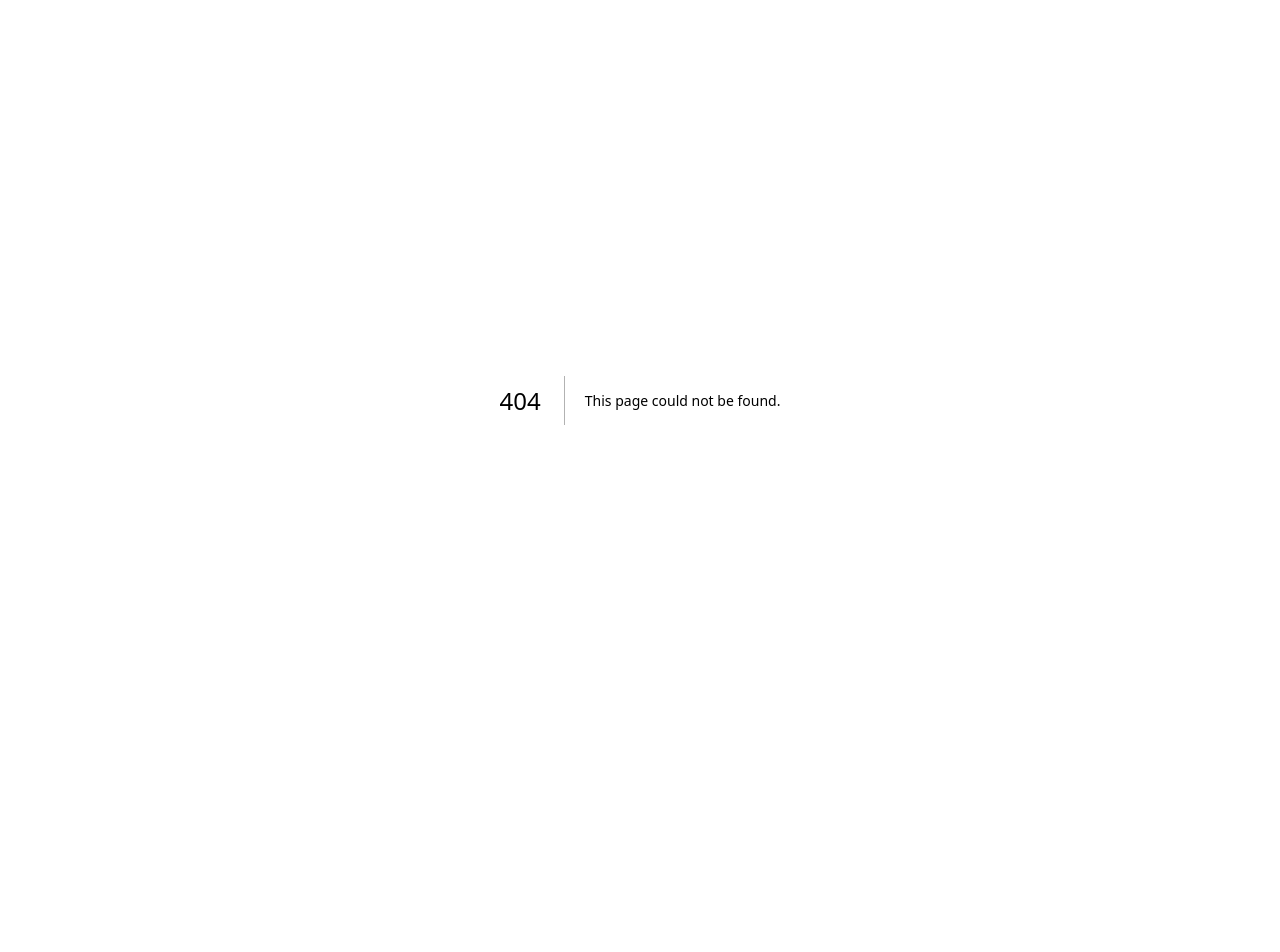
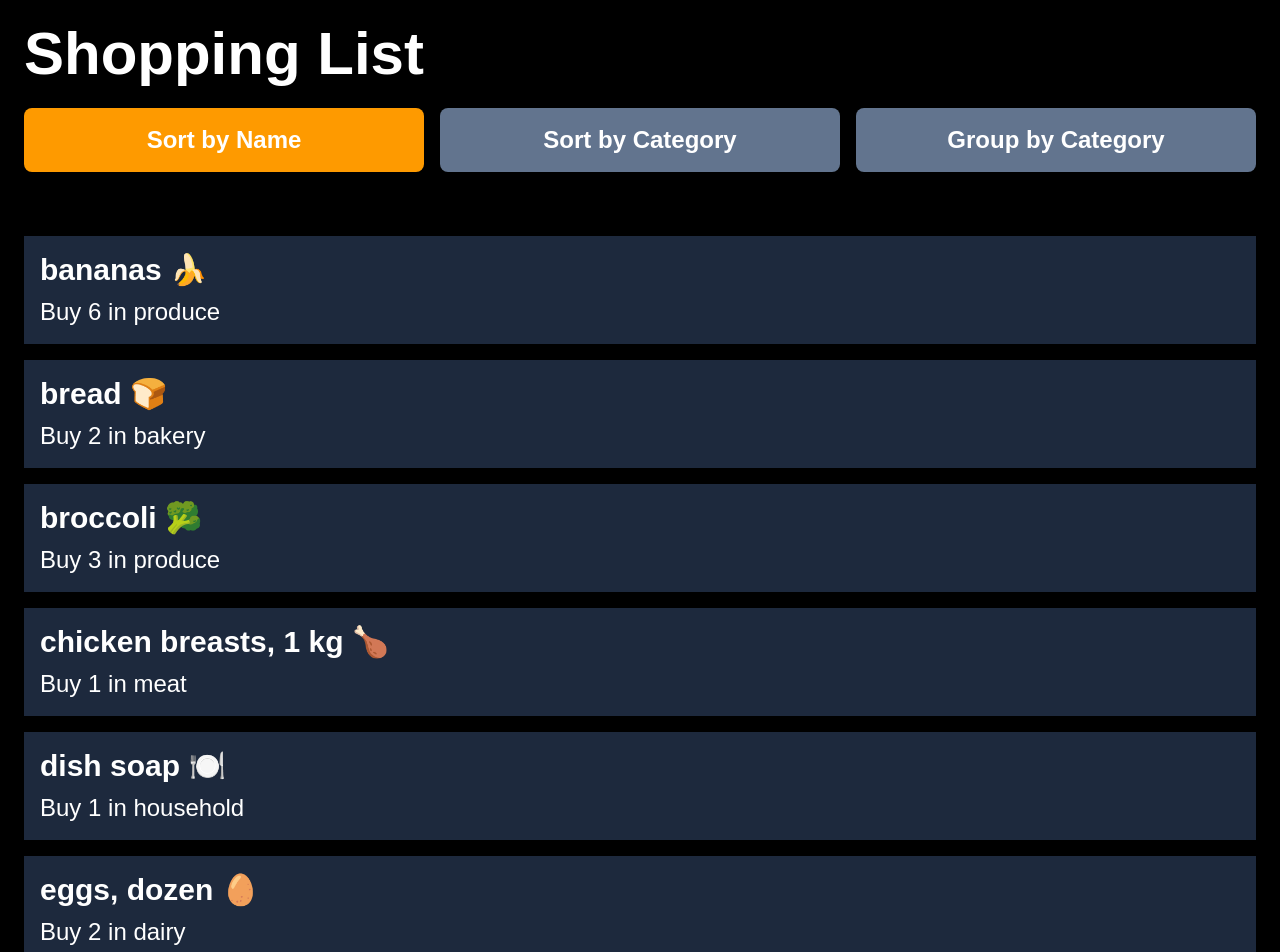
Before and after one commit to BryanTheGreat01/cprg306-assignments, a Next.js app: page /week-6 in a window 1280 px wide. Before the commit this address had no page. Shown: the top 952 px of the page. Before the commit the page ends 800 px from the top, so only its background shows below. Built offline with nearby package versions, Linux system fonts and the light colour scheme.

Commit message:
Finished Week 6

```diff
--- a/app/page.js
+++ b/app/page.js
@@ -27,6 +27,13 @@ export default function Home() {
         Go to week 5
       </Link>
 
+      <br />
+
+      <Link href="/week-6" className="text-base text-blue-300">
+        Go to week 6
+      </Link>
+
+      <br />
     </main>
   );
 }
--- /dev/null
+++ b/app/week-6/item-list.js
@@ -0,0 +1,111 @@
+"use client";
+
+import { useState } from "react";
+import Item from "./item";
+import items from "./items.json";
+
+export default function ItemList() {
+  const [sortBy, setSortBy] = useState("name");
+
+  // Sort items by name or category
+  const sortedItems = [...items].sort((a, b) => {
+    if (sortBy === "name") {
+      return a.name.trim().localeCompare(b.name.trim());
+    }
+
+    if (sortBy === "category") {
+      return a.category.localeCompare(b.category);
+    }
+
+    return 0;
+  });
+
+  // Group items by category and sort item names alphabetically
+  const groupedItems = [...items]
+    .sort((a, b) => a.name.trim().localeCompare(b.name.trim()))
+    .reduce((groups, item) => {
+      if (!groups[item.category]) {
+        groups[item.category] = [];
+      }
+
+      groups[item.category].push(item);
+
+      return groups;
+    }, {});
+
+  return (
+    <div>
+      {/* Sorting buttons */}
+      <div className="grid grid-cols-1 sm:grid-cols-3 gap-4 mb-16">
+        <button
+          onClick={() => setSortBy("name")}
+          className={`px-6 py-4 rounded-lg text-2xl font-bold ${
+            sortBy === "name"
+              ? "bg-amber-500 text-white"
+              : "bg-slate-500 text-white"
+          }`}
+        >
+          Sort by Name
+        </button>
+
+        <button
+          onClick={() => setSortBy("category")}
+          className={`px-6 py-4 rounded-lg text-2xl font-bold ${
+            sortBy === "category"
+              ? "bg-amber-500 text-white"
+              : "bg-slate-500 text-white"
+          }`}
+        >
+          Sort by Category
+        </button>
+
+        <button
+          onClick={() => setSortBy("group")}
+          className={`px-6 py-4 rounded-lg text-2xl font-bold ${
+            sortBy === "group"
+              ? "bg-amber-500 text-white"
+              : "bg-slate-500 text-white"
+          }`}
+        >
+          Group by Category
+        </button>
+      </div>
+
+      {/* Grouped list */}
+      {sortBy === "group" ? (
+        Object.keys(groupedItems)
+          .sort((a, b) => a.localeCompare(b))
+          .map((category) => (
+            <div key={category}>
+              <h2 className="text-2xl font-bold capitalize mt-4 mb-2">
+                {category}
+              </h2>
+
+              <ul>
+                {groupedItems[category].map((item) => (
+                  <Item
+                    key={item.id}
+                    name={item.name}
+                    quantity={item.quantity}
+                    category={item.category}
+                  />
+                ))}
+              </ul>
+            </div>
+          ))
+      ) : (
+        /* Sorted list */
+        <ul>
+          {sortedItems.map((item) => (
+            <Item
+              key={item.id}
+              name={item.name}
+              quantity={item.quantity}
+              category={item.category}
+            />
+          ))}
+        </ul>
+      )}
+    </div>
+  );
+}
--- /dev/null
+++ b/app/week-6/item.js
@@ -0,0 +1,31 @@
+const itemEmojis = {
+  bananas: "🍌",
+  bread: "🍞",
+  broccoli: "🥦",
+  "chicken breasts, 1 kg": "🍗",
+  "dish soap": "🍽️",
+  "eggs, dozen": "🥚",
+  "hand soap": "🧼",
+  "milk, 4 L": "🥛",
+  "paper towels, 6 pack": "🧻",
+  "pasta sauce": "🥫",
+  "spaghetti, 454 g": "🍝",
+  "toilet paper, 12 pack": "🧻",
+};
+
+export default function Item({ name, quantity, category }) {
+  const cleanName = name.trim();
+
+  return (
+    <li className="bg-slate-800 text-white p-4 mb-4">
+      <h2 className="text-3xl font-bold">
+        {cleanName}{" "}
+        <span>{itemEmojis[cleanName] || "🛒"}</span>
+      </h2>
+
+      <p className="text-2xl mt-2">
+        Buy {quantity} in {category}
+      </p>
+    </li>
+  );
+}
--- /dev/null
+++ b/app/week-6/items.json
@@ -0,0 +1,74 @@
+[
+  {
+    "id": "1h2GJKH12gkHG31h1H",
+    "name": "milk, 4 L ",
+    "quantity": 1,
+    "category": "dairy"
+  },
+  {
+    "id": "2KJH3k2j3H1k2J3K1H",
+    "name": "bread ",
+    "quantity": 2,
+    "category": "bakery"
+  },
+  {
+    "id": "3h2KJH3k2j3H1k2J3",
+    "name": "eggs, dozen ",
+    "quantity": 2,
+    "category": "dairy"
+  },
+  {
+    "id": "4k2J3K1H2GJKH12gk",
+    "name": "bananas ",
+    "quantity": 6,
+    "category": "produce"
+  },
+  {
+    "id": "5H1h1H2KJH3k2j3H",
+    "name": "broccoli ",
+    "quantity": 3,
+    "category": "produce"
+  },
+  {
+    "id": "6H1k2J3K1H2GJKH1",
+    "name": "chicken breasts, 1 kg ",
+    "quantity": 1,
+    "category": "meat"
+  },
+  {
+    "id": "7gkHG31h1H2KJH3k",
+    "name": "pasta sauce ",
+    "quantity": 3,
+    "category": "canned goods"
+  },
+  {
+    "id": "8j3H1k2J3K1H2GJK",
+    "name": "spaghetti, 454 g ",
+    "quantity": 2,
+    "category": "dry goods"
+  },
+  {
+    "id": "9H12gkHG31h1H2KJ",
+    "name": "toilet paper, 12 pack ",
+    "quantity": 1,
+    "category": "household"
+  },
+  {
+    "id": "10H3k2j3H1k2J3K1",
+    "name": "paper towels, 6 pack",
+    "quantity": 1,
+    "category": "household"
+  },
+  {
+    "id": "11k2J3K1H2GJKH12",
+    "name": "dish soap ",
+    "quantity": 1,
+    "category": "household"
+  },
+  {
+    "id": "12GJKH12gkHG31h1",
+    "name": "hand soap ",
+    "quantity": 4,
+    "category": "household"
+  }
+]
--- /dev/null
+++ b/app/week-6/page.js
@@ -0,0 +1,13 @@
+import ItemList from "./item-list";
+
+export default function Page() {
+  return (
+    <main className="min-h-screen bg-black text-white p-6">
+      <h1 className="text-5xl md:text-6xl font-bold mb-6">
+        Shopping List
+      </h1>
+
+      <ItemList />
+    </main>
+  );
+}
```
